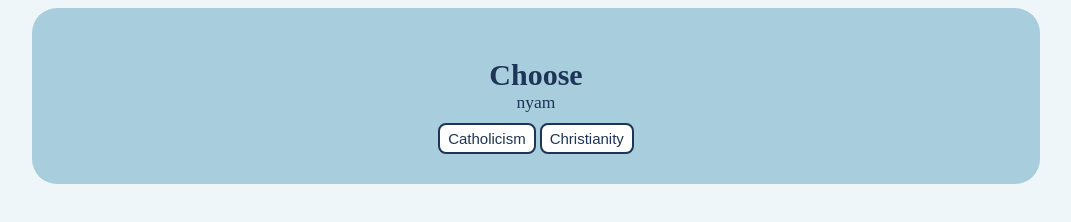
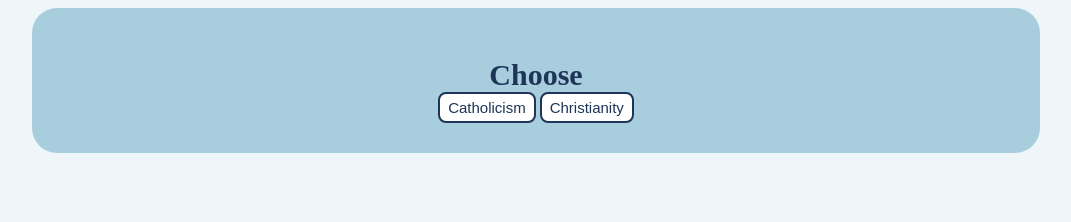
Before and after one commit to nyam3281950238790/Rebecca1, a plain HTML site: page index.html in a window 1280 px wide. Shown: the whole page, without its empty margins (104-1175 px from the left). Drawn offline with Linux system fonts and the light colour scheme.

Commit message:
Add files via upload

```diff
--- a/index.html
+++ b/index.html
@@ -9,7 +9,6 @@
       <!-- lets the user choose like which religion or whatever idk -->
     <div class="oneone" style="display: block; text-align: center; width: 75%; margin:auto;">
       <h2 class="one">Choose</h2>
-    <p class="two">nyam</p>
 
 <button onclick="toggleVisibility()">Catholicism</button>
 
```
